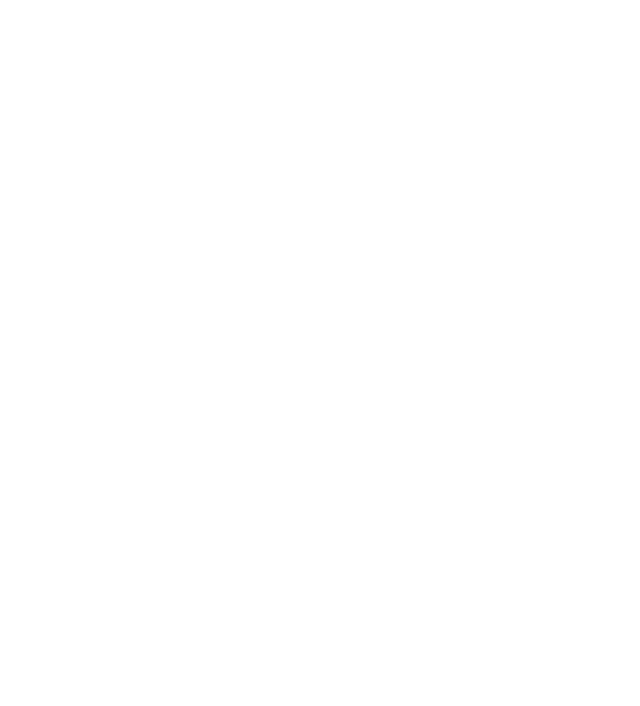
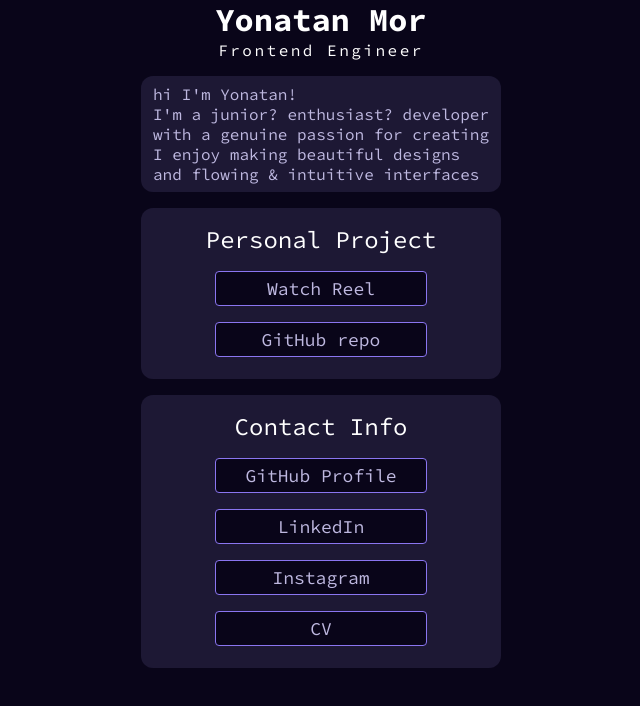
Before and after one commit to YonatanMor/YonatanMor.github.io, a plain HTML site: page index.html in a window 1280 px wide. Shown: the whole page, without its empty margins (319-959 px from the left). Drawn offline with Linux system fonts and the light colour scheme.

Commit message:
import files

```diff
--- a/index.html
+++ b/index.html
@@ -1,11 +1,112 @@
 <!DOCTYPE html>
 <html lang="en">
-<head>
-    <meta charset="UTF-8">
-    <meta name="viewport" content="width=device-width, initial-scale=1.0">
-    <title>Document</title>
-</head>
-<body>
+  <head>
+    <meta charset="UTF-8" />
+    <meta name="viewport" content="width=device-width, initial-scale=1.0" />
+    <title>Yonatan Mor</title>
+    <link rel="preconnect" href="https://fonts.googleapis.com" />
+    <link rel="preconnect" href="https://fonts.gstatic.com" crossorigin />
+    <link
+      href="https://fonts.googleapis.com/css2?family=Source+Code+Pro:ital,wght@0,200..900;1,200..900&display=swap"
+      rel="stylesheet"
+    />
+  </head>
+  <link rel="stylesheet" href="styles.css" />
 
-</body>
+  <body>
+    <div id="container">
+      <h1>Yonatan Mor</h1>
+      <span id="sub-title">Frontend Engineer</span>
+      <div id="video-container">
+        <video muted id="video" controls src="video2.mp4"></video>
+      </div>
+
+      <div id="content">
+        <div id="text-container">
+          <p>
+            hi I'm Yonatan! <br />
+            I'm a junior? enthusiast? developer with a genuine passion for
+            creating<br />
+            I enjoy making beautiful designs and flowing & intuitive
+            interfaces<br />
+          </p>
+        </div>
+        <div id="project-container">
+          <h2>Personal Project</h2>
+          <ul>
+            <li><a id="videoBtn">Watch Reel</a></li>
+            <li id="github-repo">
+              <a
+                href="https://github.com/YonatanMor/rooms?tab=readme-ov-file#readme"
+                >GitHub repo</a
+              >
+            </li>
+          </ul>
+        </div>
+
+        <div id="contact-container">
+          <h2>Contact Info</h2>
+          <ul>
+            <li><a href="https://github.com/YonatanMor">GitHub Profile</a></li>
+            <li>
+              <a href="https://www.linkedin.com/in/jonathan-mor-dev/"
+                >LinkedIn</a
+              >
+            </li>
+            <li>
+              <a href="https://www.instagram.com/yonatanmor/">Instagram</a>
+            </li>
+            <li id="cv">
+              <a
+                href="https://drive.google.com/file/d/1rmxdHWHjF23FQVbY_HUUUGCt9dNgZrJ3/view?usp=sharing"
+                >CV</a
+              >
+            </li>
+          </ul>
+        </div>
+      </div>
+    </div>
+  </body>
+
+  <script>
+    const videoBtn = document.getElementById("videoBtn");
+    const videoContainer = document.getElementById("video-container");
+    const video = document.getElementById("video");
+
+    videoBtn.addEventListener("click", (e) => {
+      Object.assign(videoContainer.style, {
+        display: "flex",
+        justifyContent: "center",
+      });
+      e.stopPropagation();
+      video.play();
+    });
+
+    videoContainer.addEventListener("click", (e) => {
+      videoContainer.style.display = "flex";
+      e.stopPropagation();
+    });
+
+    document.body.addEventListener("click", () => {
+      videoOut.style.display = "none";
+      video.pause();
+      video.currentTime = 0;
+    });
+
+    const fHeader = document.getElementById("first-header");
+    const sHeader = document.getElementById("second-header");
+
+    window.addEventListener("scroll", () => {
+      const scrollPosition = window.pageYOffset;
+      const vh = window.innerHeight;
+      const fOpacity = 1 - (2.9 * scrollPosition) / vh;
+
+      const transitionStart = vh * 0.6;
+      transitionEnd = vh * 0.4;
+      const sOpacity = (scrollPosition - transitionStart) / transitionEnd;
+
+      fHeader.style.opacity = fOpacity;
+      sHeader.style.opacity = sOpacity;
+    });
+  </script>
 </html>
--- /dev/null
+++ b/styles.css
@@ -0,0 +1,133 @@
+body {
+    display: flex;
+    justify-content: center;
+    background-color: #090519;
+    margin: 0;
+    font-family: "Source Code Pro";
+    color: white;
+  }
+
+  #container {
+    position: relative;
+    max-width: min(100dvw, 400px);
+    display: flex;
+    flex-direction: column;
+    align-items: center;
+  }
+
+  h1 {
+    margin: 0;
+    font-weight: 700;
+  }
+
+  #sub-title {
+    width: 100%;
+    display: inline-block;
+    text-align: center;
+    letter-spacing: 2.5px;
+  }
+
+  #video-container {
+    display: none;
+    position: absolute;
+    top: 1rem;
+    background-color: rgba(83, 81, 79);
+    border-radius: 16px;
+    padding: 16px 16px;
+  }
+
+  #video {
+    border-radius: 12px;
+    max-height: 70vh;
+  }
+
+  #content {
+    height: 100vh;
+    width: 90%;
+  }
+
+  #text-container {
+    background-color: #1d1834;
+    border-radius: 12px;
+    margin: 1rem 0 1rem 0;
+  }
+
+  p {
+    color: #beb8e0;
+    padding: 8px 12px;
+    margin: 0;
+  }
+
+  #project-container {
+    display: flex;
+    flex-direction: column;
+    align-items: center;
+    margin: 0 0 1rem 0;
+    padding: 1rem 0 22px 0;
+    background-color: #1d1834;
+    color: white;
+    border-radius: 12px;
+  }
+
+  #contact-container {
+    display: flex;
+    flex-direction: column;
+    justify-content: center;
+    align-items: center;
+    margin: 0;
+    border-radius: 12px;
+    background-color: #1d1834;
+    padding: 1rem 0 22px 0;
+  }
+
+  h2 {
+    font-weight: 400;
+    margin: 0;
+  }
+
+  ul {
+    padding: 0;
+    margin-bottom: 0;
+  }
+
+  li {
+    text-align: center;
+
+    border: 1px #8a75f0 solid;
+    border-radius: 4px;
+    padding: 5px;
+    width: 200px;
+    list-style-type: none;
+    margin-bottom: 1rem;
+    background-color: #090519;
+  }
+
+  li:active a {
+    transition: ease-in-out 150ms;
+    color: #868393;
+    transition: ease-in-out 150ms;
+    box-shadow: 1px 1px 10px 0px #2f0ed0;
+    background-color: #030108;
+  }
+
+  a {
+    display: block;
+    text-decoration: none;
+    font-size: large;
+    color: #beb8e0;
+    cursor: pointer;
+  }
+
+  #playButton {
+    height: 70px;
+    cursor: pointer;
+    margin: 1rem;
+  }
+
+  #github-repo {
+    margin: 0;
+  }
+
+  #cv {
+    margin: 0;
+  }
```
